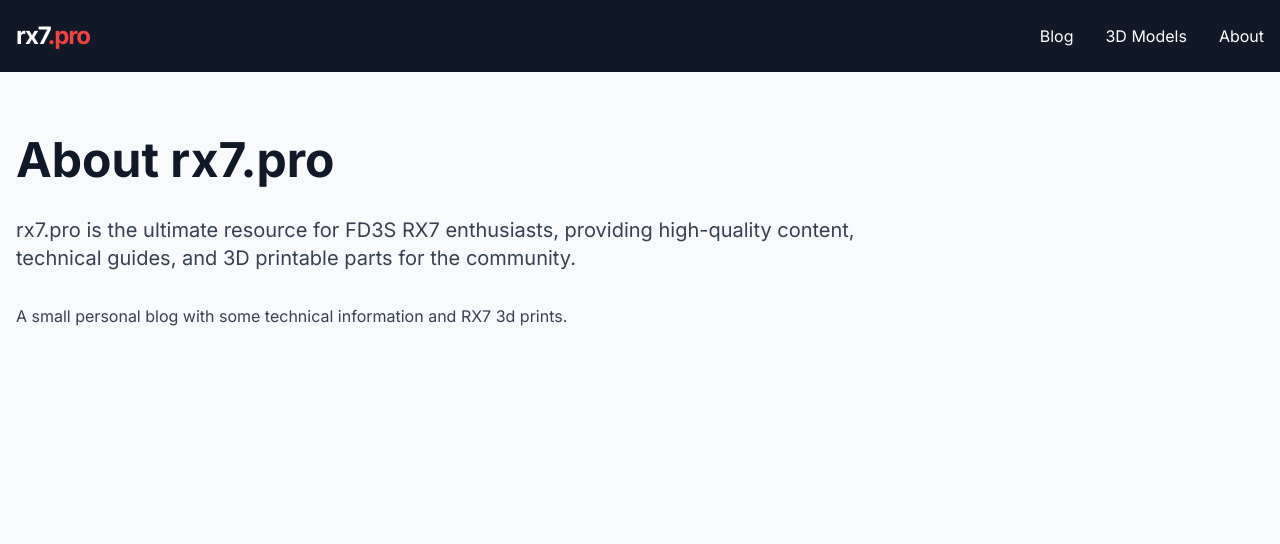
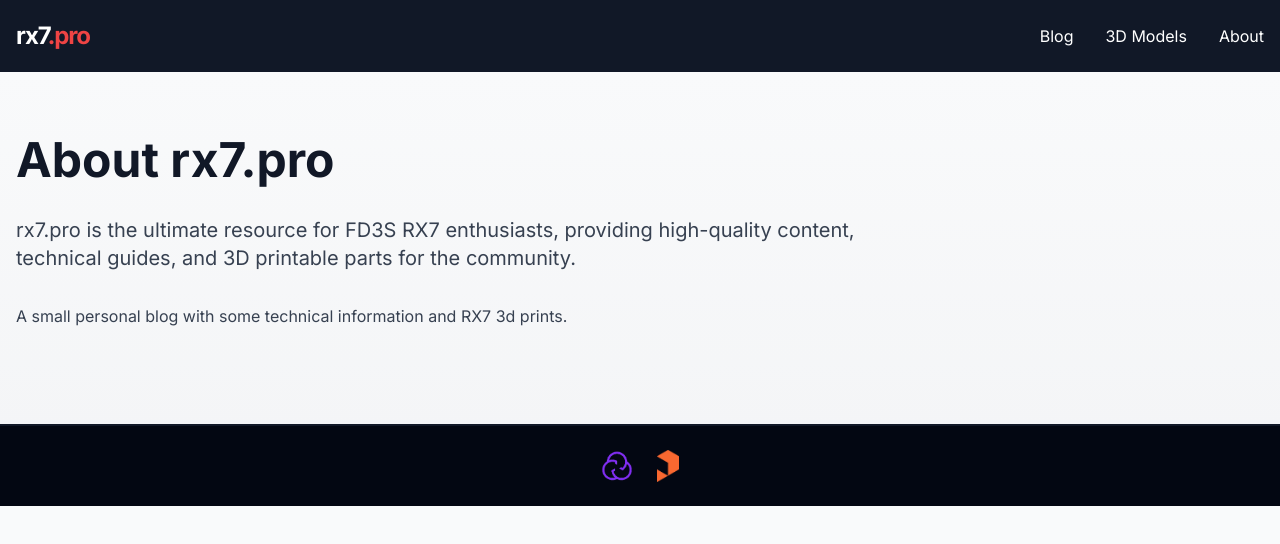
Before and after one commit to tingtom/rx7_blog, a Next.js app: page /about in a window 1280 px wide. Shown: the top 544 px of the page. Built offline with nearby package versions, Linux system fonts and the light colour scheme.

Commit message:
Add footer icons

```diff
--- a/src/app/layout.tsx
+++ b/src/app/layout.tsx
@@ -19,9 +19,39 @@ export default function RootLayout({
     <html lang="en">
       <body className={inter.className}>
         <Header />
-        <main className="bg-gray-50">
-          {children}
-        </main>
+        <div className="bg-gradient-to-b from-gray-50 to-gray-100">
+          <main>
+            {children}
+          </main>
+          <footer className="border-t-2 border-gray-900 bg-gray-950 text-gray-300">
+            <div className="flex flex-col items-center py-6 space-y-4">
+              <div className="flex space-x-6">
+                <a
+                  href="https://cults3d.com/en/users/rx7pro/3d-models"
+                  target="_blank"
+                  rel="noopener noreferrer"
+                  className="transition-transform hover:scale-110"
+                >
+                  <img
+                    src="/logos/cults3d.png"
+                    alt="Cults3D Logo"
+                    className="h-8"
+                  />
+                </a>
+                <a
+                  href="https://www.printables.com/@rx7pro_225433"
+                  className="transition-transform hover:scale-110"
+                >
+                  <img
+                    src="/logos/printables.png"
+                    alt="Printables Logo"
+                    className="h-8"
+                  />
+                </a>
+              </div>
+            </div>
+          </footer>
+        </div>
       </body>
     </html>
   );
--- a/src/app/page.tsx
+++ b/src/app/page.tsx
@@ -31,7 +31,7 @@ export default async function Home() {
   const { posts, models } = await getLatestContent();
 
   return (
-    <div className="min-h-screen bg-gradient-to-b from-gray-50 to-gray-100">
+    <div className="min-h-screen">
       {/* Hero Section */}
       <section className="relative h-[80vh] min-h-[600px] flex items-center justify-center overflow-hidden bg-black">
         <div
```
Also changed, not shown: public/logos/cults3d.png (added), public/logos/printables.png (added).
